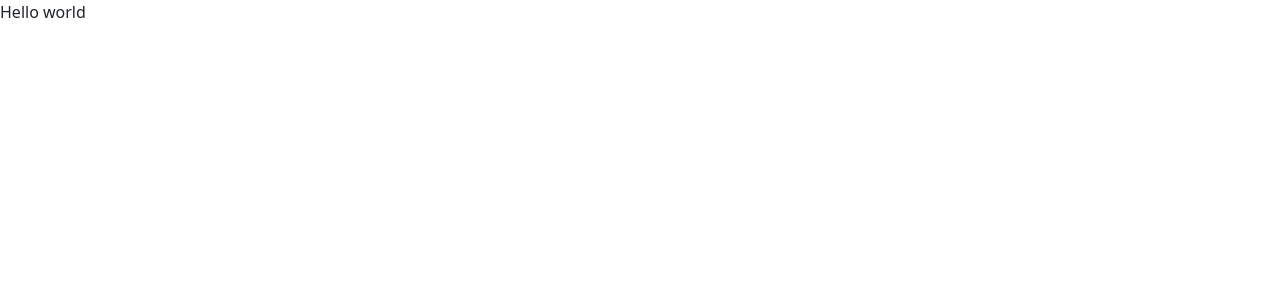
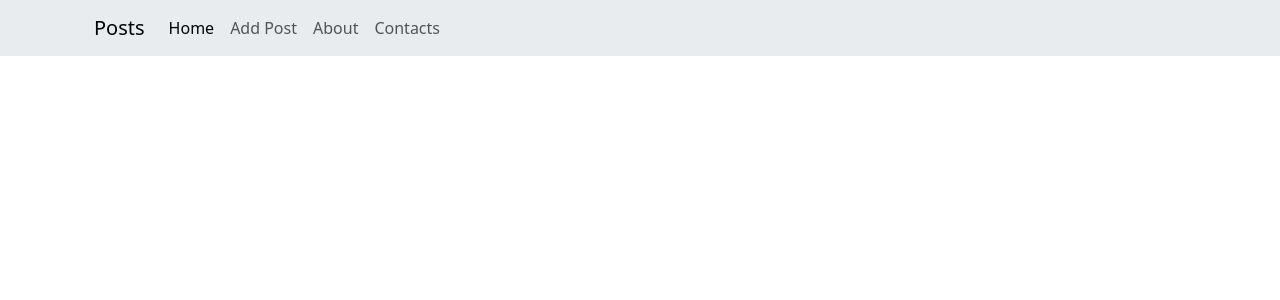
Before and after one commit to SagynalievTaalaibek/my-blog, a React (Vite) app: page / in a window 1280 px wide. Shown: the top 300 px of the page. Built offline with nearby package versions, Linux system fonts and the light colour scheme.

Commit message:
add new component Navbar

```diff
--- a/src/App.tsx
+++ b/src/App.tsx
@@ -1,5 +1,11 @@
+import Navbar from './components/Navbar/Navbar';
+
 const App = () => {
-  return <div>Hello world</div>;
+  return (
+    <header className="bg-body-secondary">
+      <Navbar/>
+    </header>
+  );
 };
 
 export default App;
--- /dev/null
+++ b/src/components/Navbar/Navbar.tsx
@@ -0,0 +1,79 @@
+import { useState } from 'react';
+import { NavLink } from 'react-router-dom';
+
+const Navbar = () => {
+  const [isOpen, setIsOpen] = useState(false);
+
+  const toggleMenu = () => {
+    setIsOpen(!isOpen);
+  };
+
+  return (
+    <div className="container">
+      <nav className="navbar navbar-expand-lg">
+        <div className="container-fluid">
+          <a className="navbar-brand" href="/">
+            Posts
+          </a>
+          <button className="navbar-toggler" type="button" onClick={toggleMenu}>
+            <span className="navbar-toggler-icon"></span>
+          </button>
+          <div className={`collapse navbar-collapse ${isOpen ? 'show' : ''}`}>
+            <ul className="navbar-nav">
+              <li className="nav-item">
+                <NavLink
+                  to="/"
+                  className={({ isActive, isPending }) =>
+                    `nav-link ${
+                      isPending ? 'pending' : isActive ? 'active' : ''
+                    }`
+                  }
+                >
+                  Home
+                </NavLink>
+              </li>
+              <li className="nav-item">
+                <NavLink
+                  to="/new-post"
+                  className={({ isActive, isPending }) =>
+                    `nav-link ${
+                      isPending ? 'pending' : isActive ? 'active' : ''
+                    }`
+                  }
+                >
+                  Add Post
+                </NavLink>
+              </li>
+              <li className="nav-item">
+                <NavLink
+                  to="/about"
+                  className={({ isActive, isPending }) =>
+                    `nav-link ${
+                      isPending ? 'pending' : isActive ? 'active' : ''
+                    }`
+                  }
+                >
+                  About
+                </NavLink>
+              </li>
+              <li className="nav-item">
+                <NavLink
+                  to="/contacts"
+                  className={({ isActive, isPending }) =>
+                    `nav-link ${
+                      isPending ? 'pending' : isActive ? 'active' : ''
+                    }`
+                  }
+                >
+                  Contacts
+                </NavLink>
+              </li>
+            </ul>
+          </div>
+        </div>
+      </nav>
+    </div>
+  );
+};
+
+export default Navbar;
```
